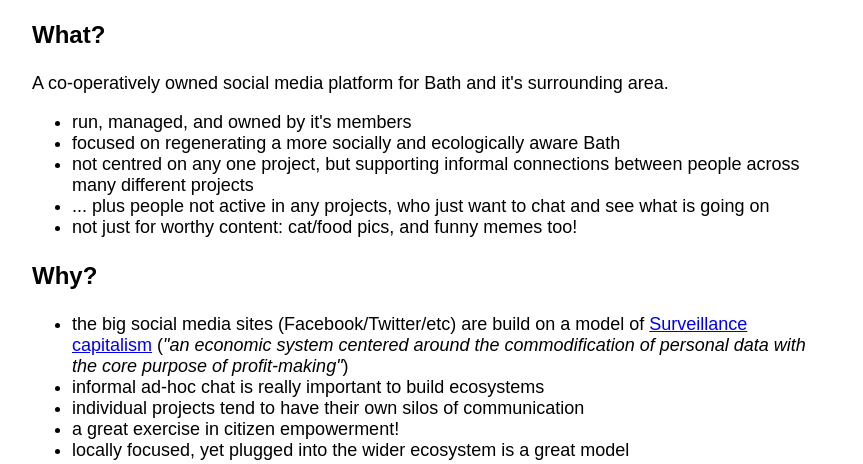
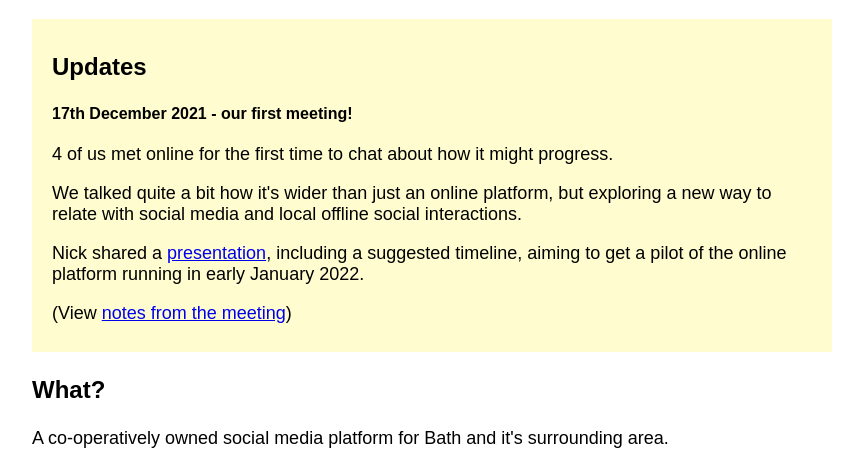
Before and after one commit to nicksellen/bath.social-home, a plain HTML site: page index.html in a window 1280 px wide. Shown: the part 273-737 px from the top of the page, without its empty margins (208-1071 px from the left). Drawn offline with Linux system fonts and the light colour scheme.

Commit message:
Add updates section

```diff
--- a/index.html
+++ b/index.html
@@ -16,12 +16,26 @@
                 max-width: 800px;
                 margin: 0 auto;
             }
+            .updates {
+                background-color: #fffdd0;
+                padding: 10px 20px;
+            }
         </style>
     </head>
     <body>
         <div id="container">
             <img src="bathsocial.svg" width="200px">
             <h1>bath.social</h1>
+            <div class="updates">
+                <h3>Updates</h3>
+                <div>
+                    <h4>17th December 2021 - our first meeting!</h4>
+                    <p>4 of us met online for the first time to chat about how it might progress.</p>
+                    <p>We talked quite a bit how it's wider than just an online platform, but exploring a new way to relate with social media and local offline social interactions.</p>
+                    <p>Nick shared a <a href="presentation/">presentation</a>, including a suggested timeline, aiming to get a pilot of the online platform running in early January 2022.</p>
+                    <p>(View <a href="meetings/2021-12-17.txt">notes from the meeting</a>)</p>
+                </div>
+            </div>
             <h3>What?</h3>
             <p>A co-operatively owned social media platform for Bath and it's surrounding area.</p>
             <ul>
```
Also changed, not shown: meetings/2021-12-17.txt (added).
